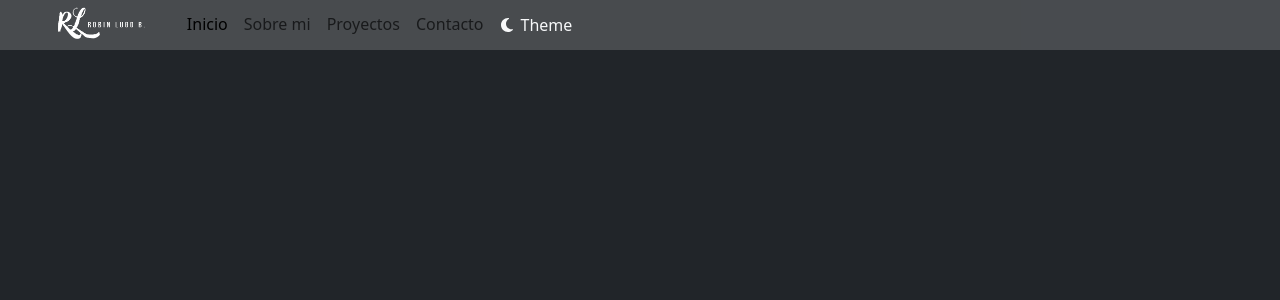
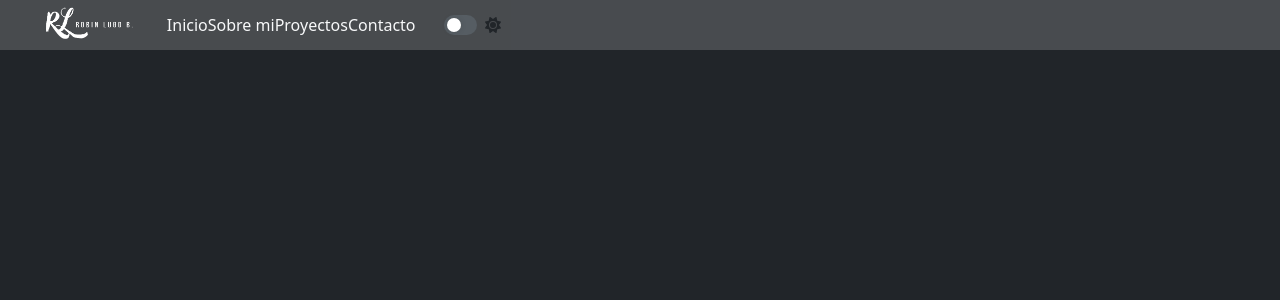
Before and after one commit to RobinLB99/Mi-portafolio, a React (Vite) app: page / in a window 1280 px wide. Shown: the top 300 px of the page. Built offline with nearby package versions, Linux system fonts and the light colour scheme.

Commit message:
first commit

```diff
--- a/src/components/navbar/navbar.jsx
+++ b/src/components/navbar/navbar.jsx
@@ -1,18 +1,16 @@
 import Logo from "./logo";
 import CollapseButton from "./colappseButton";
 import NavbarNav from "./navbarNav";
+import Switch from "./switchTheme";
 
 const Navbar = () => {
     return (
         <nav className="navbar navbar-expand-lg py-1 px-3">
-            <div className="container-fluid">
+            <div className="content d-flex flex-row justify-content-between">
                 <Logo />
-                <CollapseButton />
-                <div
-                    className="collapse navbar-collapse"
-                    id="navbarNavAltMarkup"
-                >
+                <div className="d-flex flex-row align-items-center justify-content-end gap-3" id="content-link">
                     <NavbarNav />
+                    <Switch />
                 </div>
             </div>
         </nav>
--- a/src/components/navbar/navbarNav.jsx
+++ b/src/components/navbar/navbarNav.jsx
@@ -1,7 +1,10 @@
 const NavbarNav = () => {
     return (
-        <div className="navbar-nav text-light" id="menu-nav">
-            <a className="nav-link active" aria-current="page" href="#">
+        <div
+            className="d-flex flex-row align-items-center justify-content-between text-light"
+            id="menu-nav"
+        >
+            <a className="nav-link" aria-current="page" href="#">
                 Inicio
             </a>
             <a className="nav-link" href="#">
@@ -13,13 +16,6 @@ const NavbarNav = () => {
             <a className="nav-link" href="#">
                 Contacto
             </a>
-            <a
-                className="btn-theme nav-link d-flex flex-row align-items-center gap-2 m-0 text-light"
-                id="toggleMode"
-            >
-                <i className="fa-solid fa-moon" id="icon-theme"></i>
-                <span>Theme</span>
-            </a>
         </div>
     );
 };
--- /dev/null
+++ b/src/components/navbar/switchTheme.jsx
@@ -0,0 +1,16 @@
+const Switch = () => {
+    return (
+        <div className="container d-flex flex-row gap-2 align-items-center m-0" id="content-switch">
+            <div
+                className="toggle m-0 d-flex flex-row align-items-center"
+                id="switch-theme"
+            >
+                <input type="checkbox" />
+                <span className="slider"></span>
+            </div>
+            <i className="label fa-solid fa-sun"></i>
+        </div>
+    );
+};
+
+export default Switch;
--- a/src/js/changeTheme.js
+++ b/src/js/changeTheme.js
@@ -1,11 +1,23 @@
 import $ from "jquery";
 
 $(document).ready(function () {
-    $("#toggleMode").click(function () {
+    $("#switch-theme").click(function () {
         $("body").toggleClass("bg-dark bg-light");
-        $("#toggleMode").toggleClass("text-light text-dark");
         $("#logo").toggleClass("logo-dark-mode logo-light-mode");
-        $("#icon-theme").toggleClass("fa-moon fa-sun");
         $("#menu-nav").toggleClass("text-light text-dark");
     });
 });
+
+$(document).ready(function () {
+    $('.toggle input[type="checkbox"]').click(function () {
+        $(this).parent().toggleClass("on");
+    });
+
+    $("input").focusin(function () {
+        $(this).parent().addClass("focus");
+    });
+
+    $("input").focusout(function () {
+        $(this).parent().removeClass("focus");
+    });
+});
--- a/src/scss/styles.scss
+++ b/src/scss/styles.scss
@@ -1,11 +1,10 @@
 @import "bootstrap/scss/bootstrap";
-// @import "@fortawesome/fontawesome-free/css/all.min.css";
 
 :root {
     --transparent-dark: #ffffff2d;
 }
 
-body {
+* {
     transition-duration: 0.3s;
 }
 
@@ -17,7 +16,7 @@ nav.navbar {
 
     background-color: var(--transparent-dark);
 
-    div.container-fluid {
+    div.content {
         height: 100%;
 
         div.container {
@@ -38,19 +37,79 @@ nav.navbar {
             }
         }
 
-        a#toggleMode {
-            height: 100%;
-            width: fit-content;
-            background-color: transparent;
-            border: 1px solid transparent;
-            border-radius: 4px;
-            transition-duration: 0.3s;
-            cursor: pointer;
+        #content-link {
+            max-width: 1000px;
+            width: 100%;
         }
 
-        a#toggleMode:hover {
-            background-color: var(--transparent-dark);
-            transition-duration: 0.3s;
+        #menu-nav {
+            max-width: 400px;
+            width: 100%;
+        }
+
+        #content-switch {
+            width: fit-content;
+        }
+
+        .toggle {
+            position: relative;
+            width: 33px;
+            height: 20px;
+            display: inline-block;
+            margin: 15px 10px;
+        }
+
+        .toggle .slider {
+            position: absolute;
+            top: 0;
+            left: 0;
+            right: 0;
+            bottom: 0;
+            transition: 0.4s;
+            border-radius: 20px;
+        }
+
+        .toggle .slider:before {
+            position: absolute;
+            content: "";
+            height: 14px;
+            width: 14px;
+            left: 3px;
+            bottom: 3px;
+            background-color: white;
+            transition: 0.4s;
+            border-radius: 50%;
+            box-shadow: 0px 0px 5px 2px rgba(0, 0, 0, 0.05);
+        }
+
+        .toggle .slider {
+            background-color: #565d63;
+        }
+
+        .toggle.on .slider {
+            background-color: #4287f5;
+        }
+
+        .toggle.on .slider:before {
+            transform: translateX(14px);
+            box-shadow: 0px 0px 5px 2px rgba(0, 0, 0, 0.2);
+        }
+
+        .toggle .label {
+            position: absolute;
+            left: 50px;
+            top: 4px;
+            vertical-align: middle;
+        }
+
+        input {
+            height: 100%;
+            width: 100%;
+            opacity: 0;
+            position: absolute;
+            z-index: 100;
+            cursor: pointer;
+            vertical-align: middle;
         }
     }
 }
```
